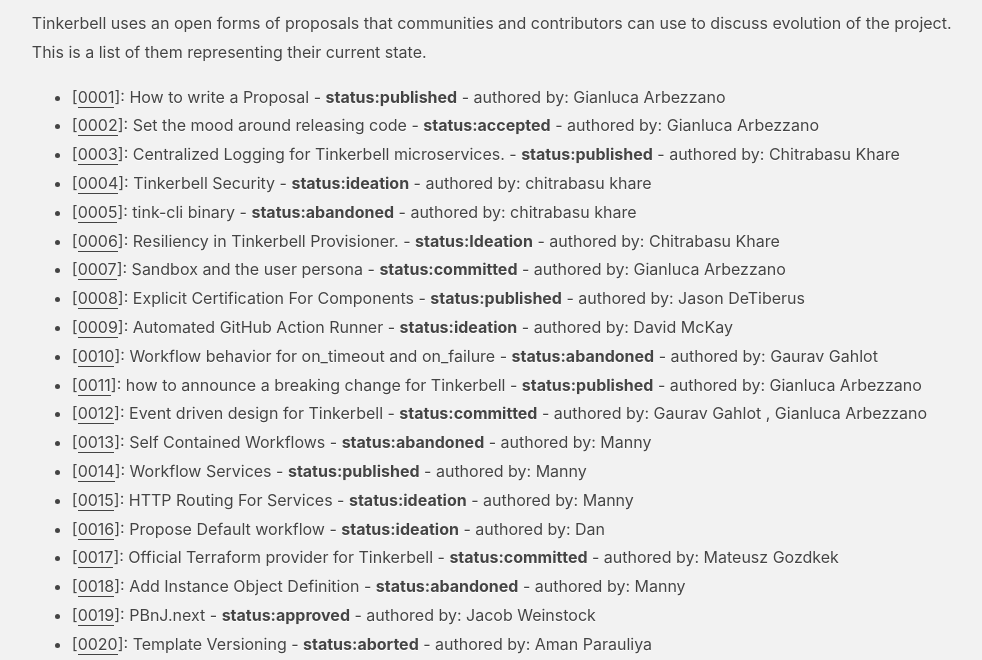
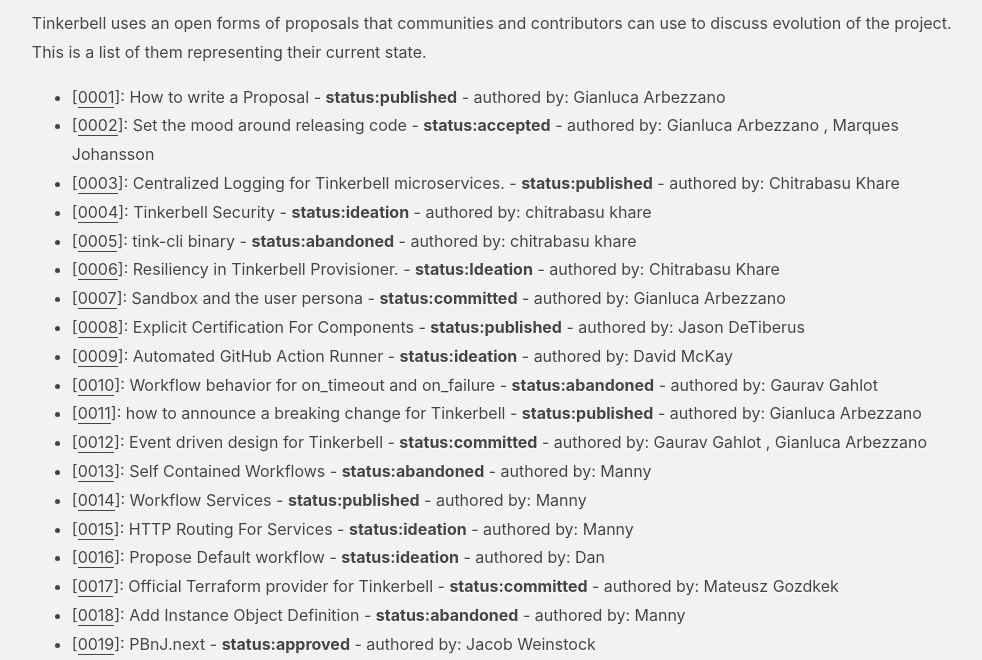
Before and after one commit to tinkerbell/proposals, a plain HTML site: page index.html in a window 1280 px wide. Shown: the part 134-794 px from the top of the page, without its empty margins (141-1123 px from the left). Drawn offline with Linux system fonts and the light colour scheme.

Commit message:
Deploying to gh-pages from  @ 93dee8a23224fc55b36066c84d12baed66c8a87c 🚀

```diff
--- a/index.html
+++ b/index.html
@@ -26,7 +26,7 @@
 
                 <li>[<a href="https://github.com/tinkerbell/proposals/blob/main/proposals/0001/README.md">0001</a>]: How to write a Proposal - <b>status:published</b> - authored by: Gianluca Arbezzano <gianarb92@gmail.com></li>
 
-                <li>[<a href="https://github.com/tinkerbell/proposals/blob/main/proposals/0002/README.md">0002</a>]: Set the mood around releasing code - <b>status:accepted</b> - authored by: Gianluca Arbezzano <gianarb92@gmail.com></li>
+                <li>[<a href="https://github.com/tinkerbell/proposals/blob/main/proposals/0002/README.md">0002</a>]: Set the mood around releasing code - <b>status:accepted</b> - authored by: Gianluca Arbezzano <gianarb92@gmail.com>, Marques Johansson <mjohansson@equinix.com></li>
 
                 <li>[<a href="https://github.com/tinkerbell/proposals/blob/main/proposals/0003/README.md">0003</a>]: Centralized Logging for Tinkerbell microservices. - <b>status:published</b> - authored by: Chitrabasu Khare <chitrabasukhare89@gmail.com></li>
 
```
